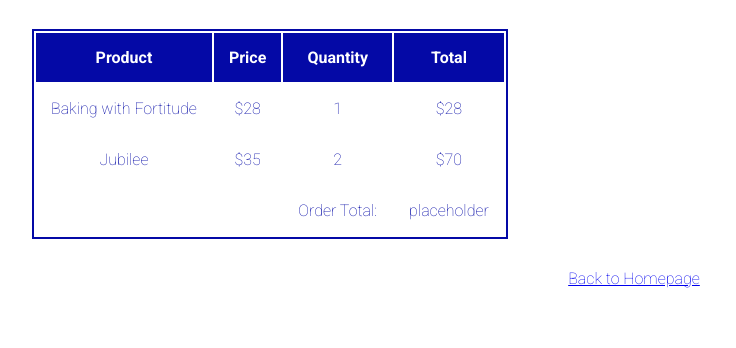
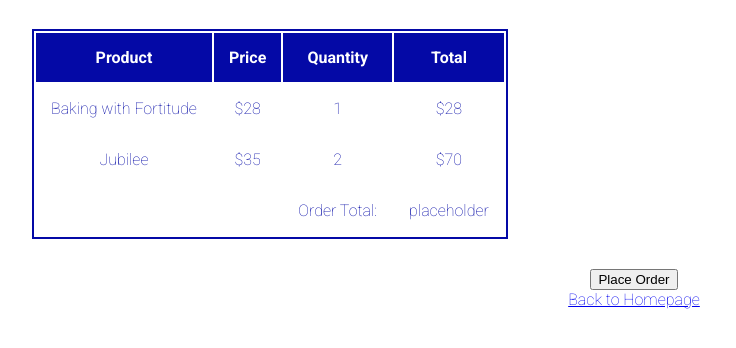
Before and after one commit to michellerenehey/e-commerce-site, a website with bundled scripts: page cart/index.html in a window 1280 px wide. Shown: the part 160-508 px from the top of the page, without its empty margins (6-742 px from the left). Built offline with nearby package versions, Linux system fonts and the light colour scheme; a web font is replaced by a local one.

Commit message:
added button to html

```diff
--- a/cart/index.html
+++ b/cart/index.html
@@ -29,9 +29,10 @@
             <td></td>
             <td>Order Total: </td>
             <td>placeholder</td>
-
         </tfoot>
     </table>
+    <button id="order-button">Place Order</button>
+    <br>
     <a href="../index.html">Back to Homepage</a>
     <script type="module" src="./cart.js"></script>
 </body>
```
